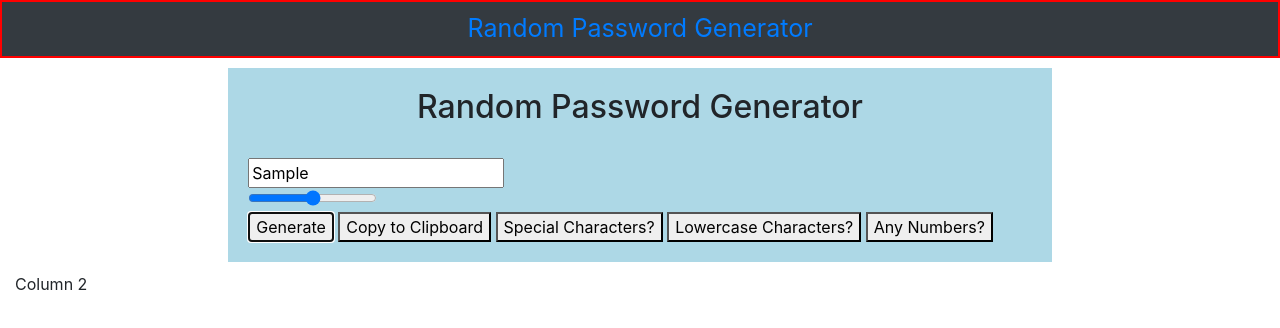
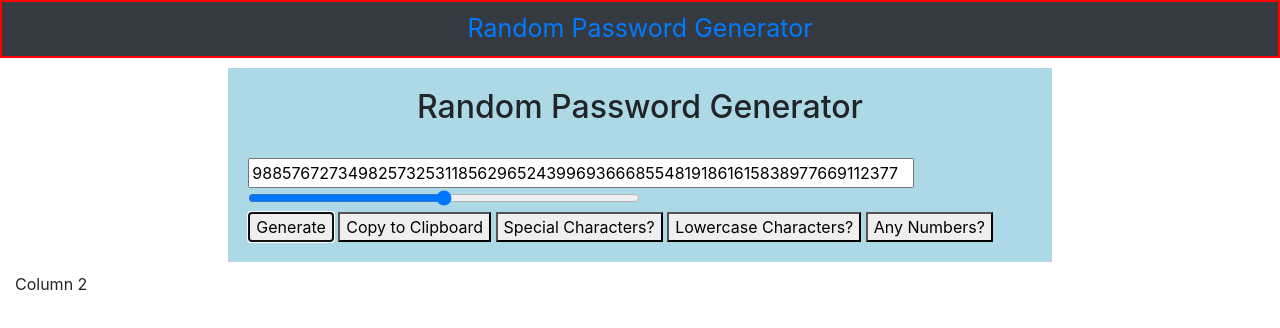
Before and after one commit to CKalama/Password_Generator_Homework, a plain HTML site: page index.html in a window 1280 px wide. Both pictures are taken after typing "Sample" into the empty fields and a click on the button "Generate". Drawn offline with nearby package versions, Linux system fonts and the light colour scheme.

Commit message:
Added initial javascript, ran into error with linking javascript and relinked the page to make it work

```diff
--- a/index.html
+++ b/index.html
@@ -6,7 +6,7 @@
     <title>Password Generator</title>
     <!-- Linking Css and Javascript and Bootstrap -->
     <link rel="stylesheet" href="style.css">
-    <link rel="Javascript" href ="java.js">
+    <script type="text/Javascript" src="java.js"></script>
      <link rel="stylesheet" href="https://maxcdn.bootstrapcdn.com/bootstrap/4.0.0/css/bootstrap.min.css" integrity="sha384-Gn5384xqQ1aoWXA+058RXPxPg6fy4IWvTNh0E263XmFcJlSAwiGgFAW/dAiS6JXm" crossorigin="anonymous">
      <script src="https://code.jquery.com/jquery-3.2.1.slim.min.js" integrity="sha384-KJ3o2DKtIkvYIK3UENzmM7KCkRr/rE9/Qpg6aAZGJwFDMVNA/GpGFF93hXpG5KkN" crossorigin="anonymous"></script>
 <script src="https://cdnjs.cloudflare.com/ajax/libs/popper.js/1.12.9/umd/popper.min.js" integrity="sha384-ApNbgh9B+Y1QKtv3Rn7W3mgPxhU9K/ScQsAP7hUibX39j7fakFPskvXusvfa0b4Q" crossorigin="anonymous"></script>
@@ -29,7 +29,7 @@
                     <br>
                     <input type="range" min="8" max="128" id="slider">
                     <br>
-                    <button onclick="">Generate</button>
+                    <button onclick="generatePass()">Generate</button>
                     <button onclick="">Copy to Clipboard</button>
                     <button onclick="">Special Characters?</button>
                     <button onclick="">Lowercase Characters?</button>
--- a/java.js
+++ b/java.js
@@ -0,0 +1,27 @@
+// generating random password
+
+function generatePass () {
+    //set password length/complexity
+    let complexity = document.getElementById("slider").value;
+
+
+    //possible password values
+    // const lowerCase = "abcdefghijklmnopqrstuvwxyz";
+    // const upperCase = "ABCDEFGHIJKLMNOPQRSTUVWXYZ";
+    // const specialChars = "!@#$%^&*()+-";
+    // const numbers = "1234567890";
+
+    var values ="1234567890"
+
+    let password ="";
+
+    //Creating a For Loop to choose password characters
+    // Password = password to let it add on to what already is, the charAt will pick a character from constants and choose a password
+    // The Math.floor(Math.random() * Math.floor(value.length -1)) is setting the password equal to whatever the complexity that the User sets. You subrtract 1 and because it starts at 1 not ZERO.
+    for (var i=0; i <= complexity; i++)
+    // password = password +lowerCase.charAt(Math.floor(Math.random() * Math.floor(lowerCase.length -1))) + upperCase.charAt(Math.floor(Math.random() * Math.floor(upperCase.length -1))) + specialChars.charAt(Math.floor(Math.random() * Math.floor(specialChars.length -1))) + numbers.charAt(Math.floor(Math.random() * Math.floor(numbers.length -1)));
+    password = password + values.charAt(Math.floor(Math.random() * Math.floor(values.length -1)));
+
+    //Adding Password to Text box and Display area
+    document.getElementById("display").value = password;
+}
--- a/style.css
+++ b/style.css
@@ -11,6 +11,14 @@
     background-color:lightblue;
 }
 
+#display {
+    width:85%;
+}
+
+#slider {
+    width:50%;
+}
+
 .content h2 {
     text-align:center;
 }
```
